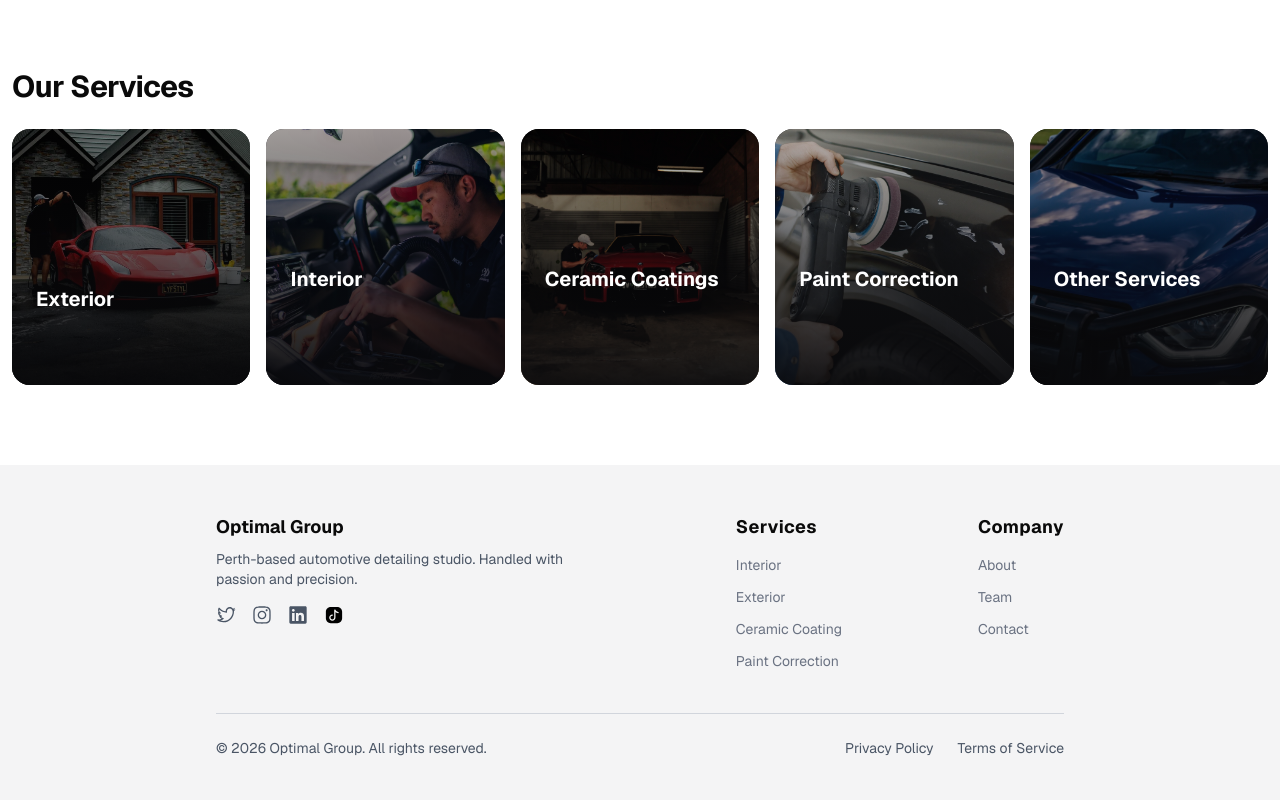
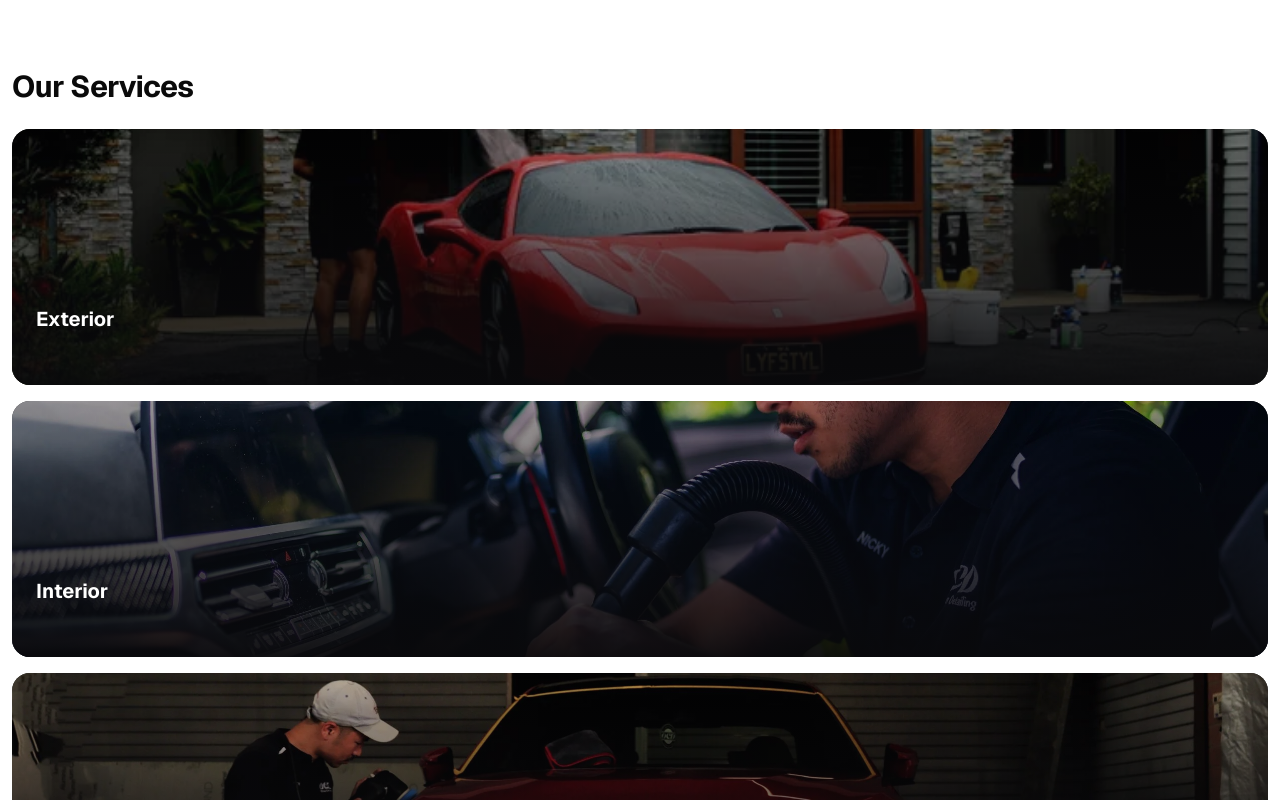
Before and after one commit to Elliot-Lee-js/car_detailing, a Next.js app: page / in a window 1280 px wide. Shown: the part 1560-2360 px from the top of the page. Built offline with nearby package versions, Linux system fonts and the light colour scheme.

Commit message:
Changes to the Booking Card to make it vertical when on smaller screen

```diff
--- a/components/BookingCard.tsx
+++ b/components/BookingCard.tsx
@@ -47,7 +47,7 @@ const BookingCard = () => {
   const [hovered, setHovered] = React.useState<string | null>(null);
 
   return (
-    <div className="flex sm:grid lg:flex gap-4 px-3">
+    <div className="flex grid mdg:flex gap-4 px-3">
       {cards.map((card) => {
         const isHovered = hovered === card.id;
         const isDimmed = hovered !== null && !isHovered;
```
